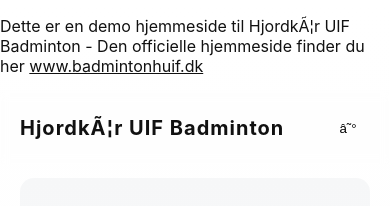
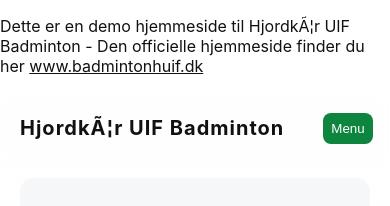
Before and after one commit to fr1m3r/badmintonhuif, a plain HTML site: page index.html in a window 390 px wide. Shown: the top 206 px of the page. Drawn offline with Linux system fonts and the light colour scheme.

Commit message:
Update index.html

```diff
--- a/index.html
+++ b/index.html
@@ -3,7 +3,7 @@
     <head>
         <meta charset="uft-8" />
         <meta name="viewport" content="width=device-width, initial-scale=1" />
-        <title>Hjordkær UIF Badminton</title>
+        <title>Demo - Hjordkær UIF Badminton</title>
         <meta name="description" content="Velkommen til Hjordkær UIF Badminton - din lokale badmintonklub for motionister, ungdom og seniorer. Se træningstider, tilmelding, klubevents og meget mere. Bliv en del af fællesskabet - alle er velkomne!" />
         <style>
             :root{
@@ -29,7 +29,7 @@
 
             /* Hamburger (mobile) */
             .hamburger{display:none; width:44px; height:44px; align-items:center; justify-content:center; border-radius:8px}
-            .hamburger button{background:transparent; border:0; padding:8px; cursor:pointer}
+            .hamburger button{background:transparent; border:0; padding:8px; cursor:pointer; background-color: #0d853e; border-radius:8px; color: white;}
             .mobile-menu{display:none; background:var(--card); position:absolute; top:72px; left:0; right:0; box-shadow:0 8px 24px rgba(16,24,40,0.08); padding:12px 20px}
             .mobile-menu a{text-decoration:none; display:block; padding:10px 0; border-bottom:1px solid #f2f2f2}
 
@@ -171,7 +171,7 @@
                 </nav>
 
                 <div class="hamburger" aria-hidden="false">
-                    <button id="hamburgerBtn" aria-label="Åbn menu">☰</button>
+                    <button id="hamburgerBtn" aria-label="Åbn menu" class="">Menu</button>
                 </div>
             </div>
             <div class="container mobile-menu" id="mobileMenu" aria-hidden="true">
```
